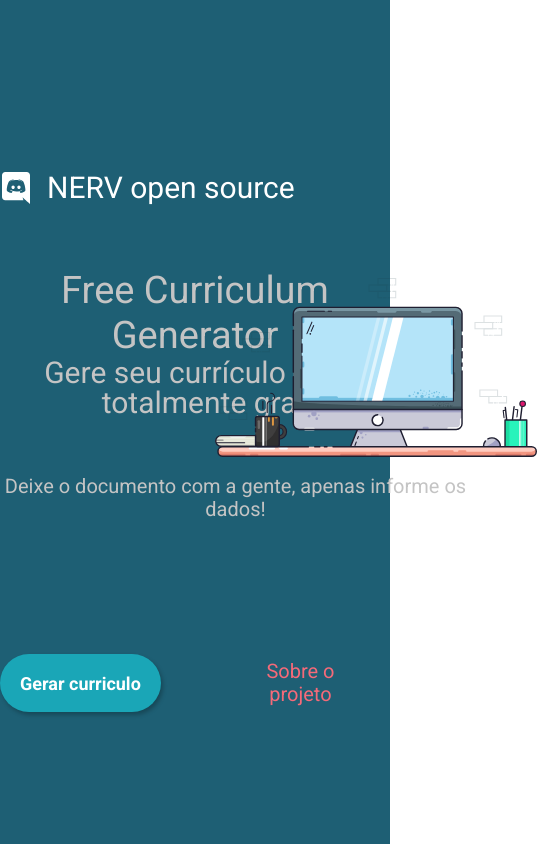
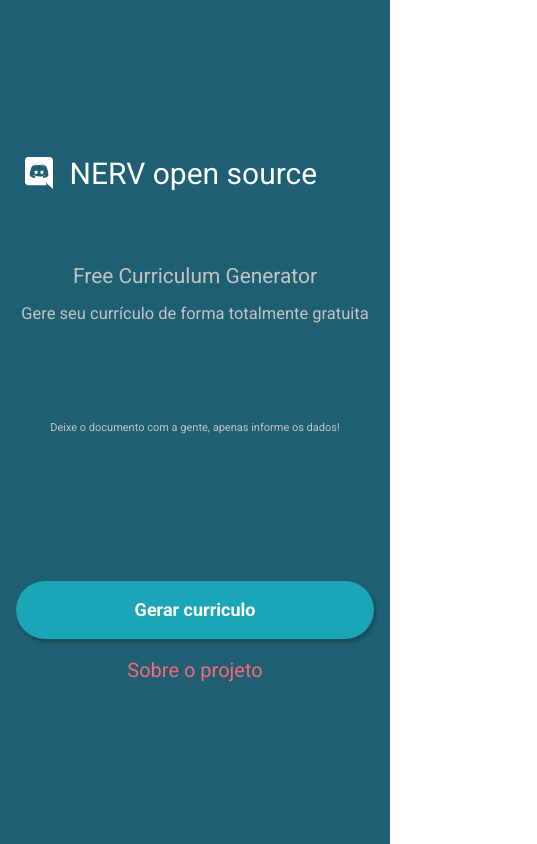
Before and after one commit to Fukubi/FreeCurriculumGenerator, a React (Create React App) app: page / in a window 390 px wide. Shown: the whole page, 537 px wide, since content can reach past the window. Built offline with nearby package versions, Linux system fonts and the light colour scheme; the HTML template or start-up script is replaced by a standard one.

Commit message:
Adicionado as rotas

```diff
--- a/package.json
+++ b/package.json
@@ -13,6 +13,7 @@
     "react": "^16.14.0",
     "react-dom": "^16.14.0",
     "react-icons": "^3.11.0",
+    "react-router-dom": "^5.2.0",
     "react-scripts": "3.4.3",
     "typescript": "~3.7.2"
   },
@@ -36,5 +37,8 @@
       "last 1 firefox version",
       "last 1 safari version"
     ]
+  },
+  "devDependencies": {
+    "@types/react-router-dom": "^5.1.6"
   }
 }
--- a/src/App.tsx
+++ b/src/App.tsx
@@ -1,12 +1,12 @@
 import React from 'react';
 
-import Landing from './pages/Landing';
+import Router from './router';
 
 import './styles/global.css';
 
 function App() {
   return (
-    <Landing />
+    <Router />
   );
 }
 
--- a/src/components/Button.tsx
+++ b/src/components/Button.tsx
@@ -5,12 +5,13 @@
 
 interface Button {
     buttonText: string,
+    fn: () => void
 }
 
-const Button: React.FC<Button> = ({ buttonText }) => {
+const Button: React.FC<Button> = ({ buttonText, fn }) => {
   return (
       <div id="button-container">
-        <button>{buttonText}</button>
+        <button onClick={fn}>{buttonText}</button>
       </div>
 
   );
--- a/src/pages/Landing.tsx
+++ b/src/pages/Landing.tsx
@@ -1,4 +1,5 @@
 import React from 'react';
+import { useHistory } from 'react-router-dom'
 
 import DeskImg from '../images/desk-illustration.svg';
 import { FaDiscord } from 'react-icons/fa';
@@ -9,6 +10,12 @@
 
 //<a href='https://www.freepik.com/vectors/banner'>Banner vector created by freepik - www.freepik.com</a>
 function Landing() {
+    let history = useHistory()
+
+    function handleRedirectCreateCurriculum() {
+        history.push('/curriculum')
+    }
+
     return (
         <div id="landing-page">
           <main>
@@ -24,8 +31,8 @@
                 <span>Deixe o documento com a gente, apenas informe os dados!</span>
             </section>
             <section className="curriculum-buttons">
-                <Button buttonText="Gerar curriculo"/>
-                <a href="">Sobre o projeto</a>
+                <Button buttonText="Gerar curriculo" fn={handleRedirectCreateCurriculum}/>
+                <a href="https://github.com/Fukubi/FreeCurriculumGenerator" target="_blank" rel="noopener noreferrer" >Sobre o projeto</a>
             </section>
             <img src={DeskImg} alt="Imagem de um computador."/>
           </main>
--- /dev/null
+++ b/src/router.tsx
@@ -0,0 +1,16 @@
+import React from 'react'
+import {Switch, BrowserRouter, Route} from 'react-router-dom'
+
+import LandingPage from './pages/Landing'
+import MainForm from './pages/MainForm'
+
+export default () => {
+    return (
+        <BrowserRouter>
+            <Switch>
+                <Route exact path="/" component={LandingPage}/>
+                <Route path="/curriculum" component={MainForm} />
+            </Switch>
+        </BrowserRouter>
+    )
+}
--- a/src/styles/pages/landing.css
+++ b/src/styles/pages/landing.css
@@ -62,7 +62,7 @@
     top: 253px;
     font-style: normal;
     font-weight: normal;
-    font-size: 38px;
+    font-size: 2.375rem;
     line-height: 45px;
     text-align: center;
 }
@@ -73,7 +73,7 @@
     top: 350px;
     font-style: normal;
     font-weight: normal;
-    font-size: 30px;
+    font-size: 1.875rem;
     line-height: 30px;
     text-align: center;
     margin-bottom: 50px;
@@ -86,7 +86,7 @@
 
     font-style: normal;
     font-weight: normal;
-    font-size: 20px;
+    font-size: 1.25rem;
     line-height: 23px;
     text-align: center;
 }
@@ -124,3 +124,42 @@
 #landing-page main .curriculum-buttons a:hover {
     background: rgba(245, 106, 121, 0.3);
 }
+
+
+@media (max-width: 1200px) {
+    #landing-page main img {
+        display: none;
+    }
+    #landing-page main {
+        padding: 16px;
+        justify-content: center;
+        align-items:center;
+    }
+    #landing-page main .curriculum-info {
+        width: 100%;
+    }
+    #landing-page main .curriculum-info p {
+        width: 100%;
+    }
+    #landing-page main .curriculum-info span {
+        width: 100%;
+    }
+    #landing-page main .curriculum-buttons {
+        display: flex;
+        flex-direction: column;
+        justify-content: center;
+        align-items: center;
+    }
+
+    #landing-page main .curriculum-buttons a {
+        margin: 0;
+    }
+    html {
+        font-size: 80%;
+    }
+}
+@media (max-width: 670px) {
+    html {
+        font-size: 55%;
+    }
+}
```
Also changed, not shown: 1 other file (tests, documents, lock files or other folders).
